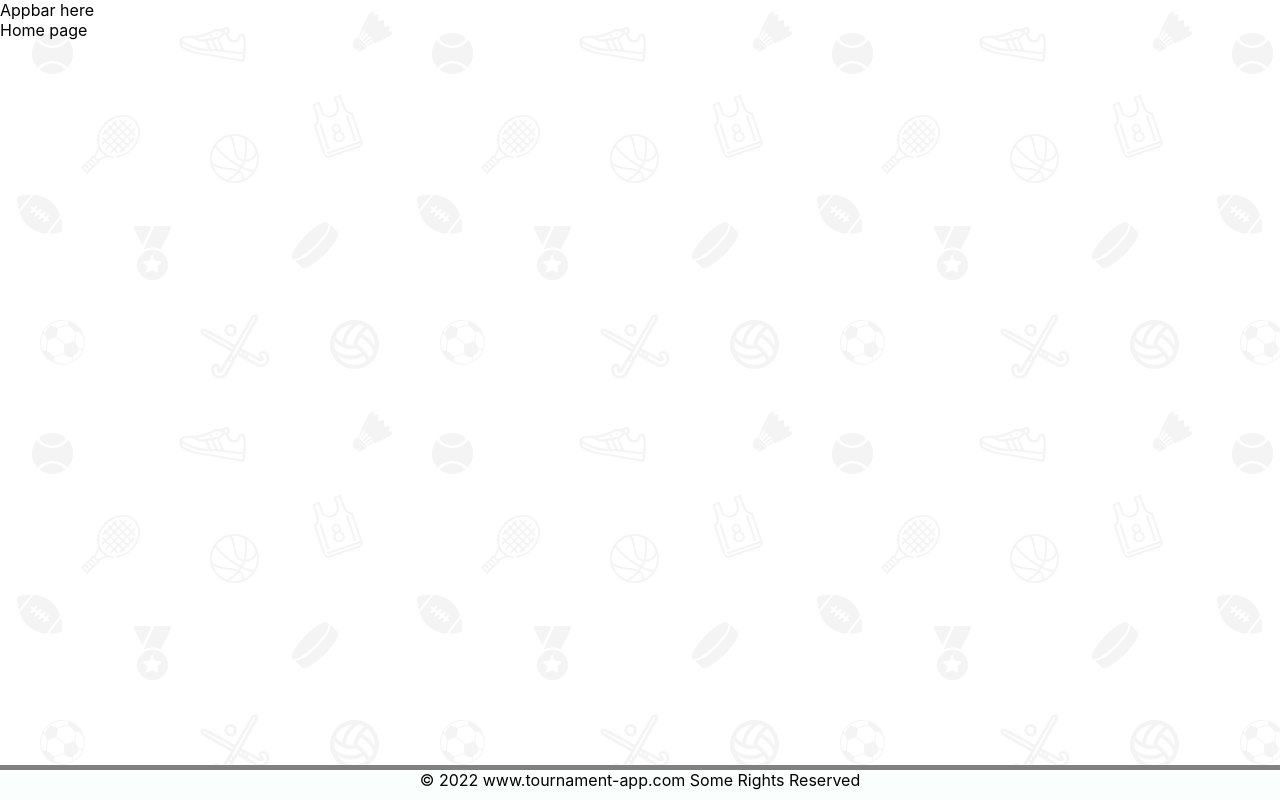
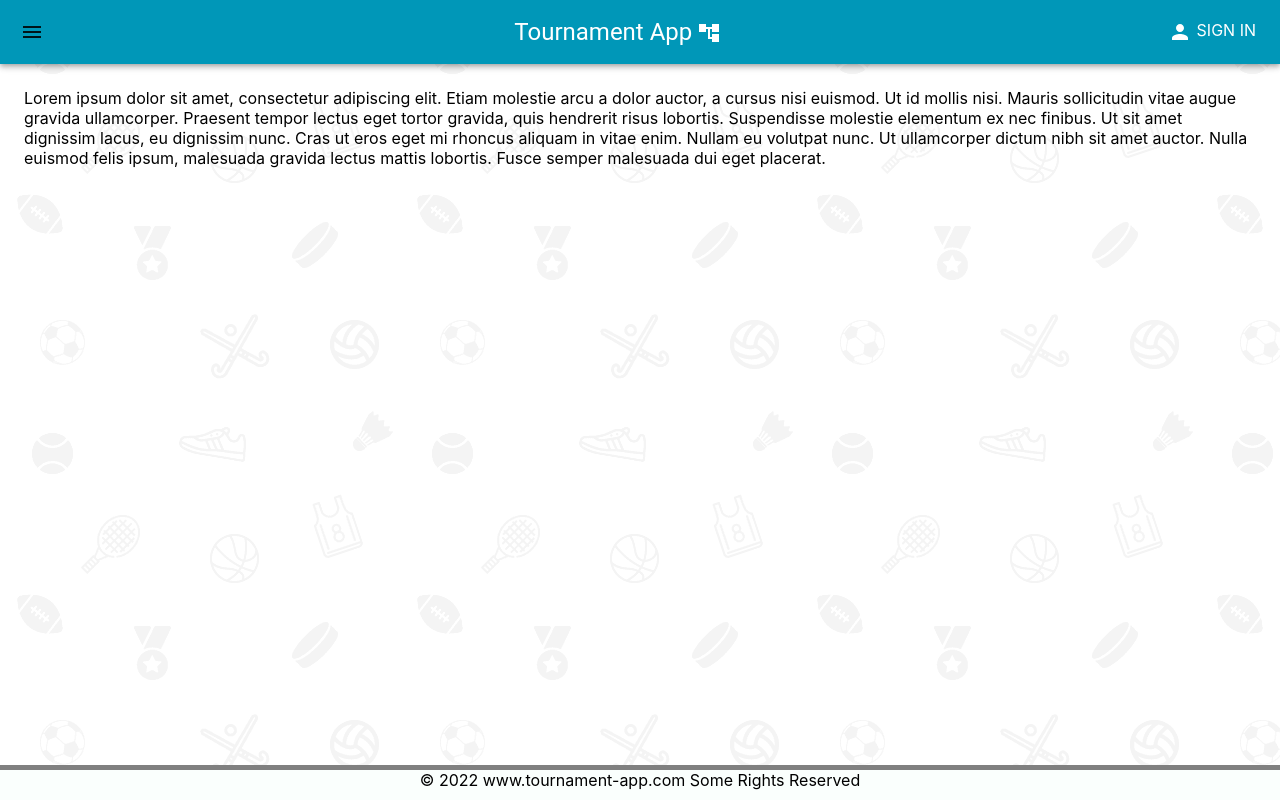
Before and after one commit to Workata/tournament-manager-frontend, a React (Create React App) app: page / in a window 1280 px wide. Built offline with nearby package versions, Linux system fonts and the light colour scheme.

Commit message:
Add sidebar and appbar

```diff
--- a/package.json
+++ b/package.json
@@ -5,6 +5,7 @@
   "dependencies": {
     "@emotion/react": "^11.8.2",
     "@emotion/styled": "^11.8.1",
+    "@mui/icons-material": "^5.5.1",
     "@mui/material": "^5.5.3",
     "@testing-library/jest-dom": "^5.16.2",
     "@testing-library/react": "^12.1.4",
@@ -20,13 +21,10 @@
     "build": "react-scripts build",
     "test": "react-scripts test",
     "eject": "react-scripts eject",
-
     "lint": "npx eslint src",
     "lint:fix": "npm run lint -- --fix",
-
     "prettier": "npx prettier src --check",
     "prettier:fix": "npm run prettier -- --write",
-
     "format": "npm run prettier:fix && npm run lint:fix"
   },
   "eslintConfig": {
--- a/src/App.js
+++ b/src/App.js
@@ -1,17 +1,42 @@
-import React from "react";
+import React, {useState} from "react";
 // * material UI
 import { Box } from "@mui/material";
-import "./css/App.css";
 import { BrowserRouter as Router, Routes, Route } from "react-router-dom";
 
 // * components
 import Appbar from "./components/Appbar";
 import Footer from "./components/Footer";
+import Sidebar from "./components/Sidebar"
+import { styled } from '@mui/material/styles';
 
 // * pages
 import Home from "./pages/Home";
 
 function App() {
+
+  const [openDrawer, setOpenDrawer] = useState(false);
+
+  const drawerWidth = 240;
+
+  const Main = styled('main', { shouldForwardProp: (prop) => prop !== 'open' })(
+    ({ theme, open }) => ({
+      flexGrow: 1,
+      padding: theme.spacing(3),
+      transition: theme.transitions.create('margin', {
+        easing: theme.transitions.easing.sharp,
+        duration: theme.transitions.duration.leavingScreen,
+      }),
+      marginLeft: `${drawerWidth}px`,
+      ...(!open && {
+        transition: theme.transitions.create('margin', {
+          easing: theme.transitions.easing.easeOut,
+          duration: theme.transitions.duration.enteringScreen,
+        }),
+        marginLeft: 0,
+      }),
+    }),
+  );
+
   return (
     <Router>
 
@@ -22,11 +47,23 @@ function App() {
           flexDirection: "column"
         }}
       >
-        <Appbar />
+        <Appbar
+          openDrawer={openDrawer}
+          setOpenDrawer={setOpenDrawer}
+          drawerWidth={drawerWidth}
+        />
 
-        <Routes>
-          <Route exact path="/" element={<Home />} />
-        </Routes>
+        <Sidebar
+          openDrawer={openDrawer}
+          setOpenDrawer={setOpenDrawer}
+          drawerWidth={drawerWidth}
+        />
+
+        <Main open={openDrawer}>
+          <Routes>
+            <Route exact path="/" element={<Home />} />
+          </Routes>
+        </Main>
 
         <Footer />
       </Box>
--- a/src/components/Appbar.js
+++ b/src/components/Appbar.js
@@ -1,8 +1,117 @@
+import React from "react";
 // * material UI
-import { Box } from "@mui/material";
+import {
+  AppBar,
+  Toolbar,
+  IconButton,
+  //  Button,
+  Typography,
+  //     IconButton,
+  Box
+} from "@mui/material";
 
-import React from "react";
+import "../css/general.css";
 
-export default function Appbar() {
-  return <Box>Appbar here</Box>;
+// * navigation
+import { Link } from "react-router-dom";
+import PropTypes from 'prop-types';
+
+// * icons
+import MenuIcon from '@mui/icons-material/Menu';
+import PersonIcon from '@mui/icons-material/Person';
+import AccountTreeIcon from '@mui/icons-material/AccountTree';
+// import ArrowBackIcon from '@mui/icons-material/ArrowBack';
+
+
+// const tokenValue = false;     // TODO change this later on
+// const currentURL = useLocation();
+
+export default function Appbar(props) {
+
+  const handleDrawerOpen = () => {
+    props.setOpenDrawer(true);
+  };
+
+  return (
+    <Box>
+      <AppBar position="static">
+        <Toolbar
+          sx={{
+            // * appbar color here
+            bgcolor: 'primary.turquoise'
+          }}
+        >
+          {/* Sidebar button */}
+          <IconButton
+            color="inherit"
+            aria-label="open drawer"
+            onClick={handleDrawerOpen}
+            edge="start"
+            sx={{ mr: 2, ...(props.openDrawer && { display: 'none' }) }}
+          >
+            <MenuIcon />
+          </IconButton>
+
+          {/* App title with a link to the home page */}
+          <Link
+            to="/"
+            className="link"
+            style={{
+              marginLeft: 'auto',
+              marginRight: 'auto',
+              display: 'flex'
+            }}
+          >
+            <Typography
+              variant="h5"
+              sx={{
+                color: 'primary.main'
+              }}
+            >
+              Tournament App
+            </Typography>
+            <AccountTreeIcon
+              sx={{
+                marginTop: '5px',
+                marginLeft: '5px',
+                color: 'primary.main',
+              }}
+            />
+          </Link>
+
+          {/* Sing in buttton */}
+          <Link
+            to="/login"
+            className="link"
+            style={{
+              display: 'flex'
+            }}
+          >
+            <PersonIcon
+              sx={{
+                marginRight: '5px',
+                color: 'primary.main',
+              }}
+            />
+            <Typography
+              variant="h7"
+              sx={{
+                color: 'primary.main'
+              }}
+            >
+              SIGN IN
+            </Typography>
+
+          </Link>
+
+        </Toolbar>
+      </AppBar>
+    </Box>
+  );
 }
+
+// TODO define correct prop types
+Appbar.propTypes = {
+  setOpenDrawer: PropTypes.any,
+  openDrawer: PropTypes.any
+}
--- /dev/null
+++ b/src/components/Sidebar.js
@@ -0,0 +1,96 @@
+import React from "react";
+import {Drawer,
+  IconButton,
+  Divider,
+  List,
+  ListItem,
+  ListItemIcon,
+  ListItemText
+} from "@mui/material";
+import { styled, useTheme } from '@mui/material/styles';
+import PropTypes from 'prop-types';
+
+import ChevronLeftIcon from '@mui/icons-material/ChevronLeft';
+import ChevronRightIcon from '@mui/icons-material/ChevronRight';
+import InboxIcon from '@mui/icons-material/MoveToInbox';
+import MailIcon from '@mui/icons-material/Mail';
+// import HomeIcon from '@mui/icons-material/Home';
+
+// * Documentation: https://mui.com/components/drawers/#persistent-drawer
+
+
+export default function Sidebar(props) {
+
+  const theme = useTheme();
+
+  const DrawerHeader = styled('div')(({ theme }) => ({
+    display: 'flex',
+    alignItems: 'center',
+    padding: theme.spacing(0, 1),
+    // necessary for content to be below app bar
+    ...theme.mixins.toolbar,
+    justifyContent: 'flex-end',
+  }));
+
+
+  const handleDrawerClose = () => {
+    props.setOpenDrawer(false);
+  };
+
+
+  return (
+    <Drawer
+      sx={{
+        width: props.drawerWidth,
+        flexShrink: 0,
+        '& .MuiDrawer-paper': {
+          width: props.drawerWidth,
+          boxSizing: 'border-box',
+        },
+      }}
+      variant="persistent"
+      anchor="left"
+      open={props.openDrawer}
+    >
+      <DrawerHeader>
+        <IconButton onClick={handleDrawerClose}>
+          {theme.direction === 'ltr' ? <ChevronLeftIcon /> : <ChevronRightIcon />}
+        </IconButton>
+      </DrawerHeader>
+
+      <Divider />
+
+      <List>
+        {['Home', 'Brackets', 'Standings', 'Participants'].map((text, index) => (
+          <ListItem button key={text}>
+            <ListItemIcon>
+              {index % 2 === 0 ? <InboxIcon /> : <MailIcon />}
+            </ListItemIcon>
+            <ListItemText primary={text} />
+          </ListItem>
+        ))}
+      </List>
+
+      <Divider />
+
+      <List>
+        {['Info'].map((text, index) => (
+          <ListItem button key={text}>
+            <ListItemIcon>
+              {index % 2 === 0 ? <InboxIcon /> : <MailIcon />}
+            </ListItemIcon>
+            <ListItemText primary={text} />
+          </ListItem>
+        ))}
+      </List>
+
+    </Drawer>
+  )
+}
+
+// TODO define correct prop types
+Sidebar.propTypes = {
+  setOpenDrawer: PropTypes.any,
+  openDrawer: PropTypes.any,
+  drawerWidth: PropTypes.any
+}
--- a/src/css/App.css
+++ /dev/null
@@ -1,38 +0,0 @@
-.App {
-  text-align: center;
-}
-
-.App-logo {
-  height: 40vmin;
-  pointer-events: none;
-}
-
-@media (prefers-reduced-motion: no-preference) {
-  .App-logo {
-    animation: App-logo-spin infinite 20s linear;
-  }
-}
-
-.App-header {
-  background-color: #282c34;
-  min-height: 100vh;
-  display: flex;
-  flex-direction: column;
-  align-items: center;
-  justify-content: center;
-  font-size: calc(10px + 2vmin);
-  color: white;
-}
-
-.App-link {
-  color: #61dafb;
-}
-
-@keyframes App-logo-spin {
-  from {
-    transform: rotate(0deg);
-  }
-  to {
-    transform: rotate(360deg);
-  }
-}
--- /dev/null
+++ b/src/css/general.css
@@ -0,0 +1,3 @@
+.link{
+    text-decoration: none;
+}
--- a/src/index.js
+++ b/src/index.js
@@ -3,9 +3,15 @@ import ReactDOM from "react-dom";
 import "./css/index.css";
 import App from "./App";
 
+// * color theme
+import mainTheme from './themes/mainTheme';
+import { ThemeProvider } from '@mui/material/styles';
+
 ReactDOM.render(
   <React.StrictMode>
-    <App />
+    <ThemeProvider theme={mainTheme}>
+      <App />
+    </ThemeProvider>
   </React.StrictMode>,
   document.getElementById("root")
 );
--- a/src/pages/Home.js
+++ b/src/pages/Home.js
@@ -4,5 +4,17 @@ import { Box } from "@mui/material";
 import React from "react";
 
 export default function Home() {
-  return <Box>Home page</Box>;
+  return (
+    <Box>
+      Lorem ipsum dolor sit amet, consectetur adipiscing elit.
+      Etiam molestie arcu a dolor auctor, a cursus nisi euismod. Ut id mollis nisi.
+      Mauris sollicitudin vitae augue gravida ullamcorper.
+      Praesent tempor lectus eget tortor gravida, quis hendrerit risus lobortis.
+      Suspendisse molestie elementum ex nec finibus. Ut sit amet dignissim lacus, eu dignissim nunc.
+      Cras ut eros eget mi rhoncus aliquam in vitae enim. Nullam eu volutpat nunc.
+      Ut ullamcorper dictum nibh sit amet auctor.
+      Nulla euismod felis ipsum, malesuada gravida lectus mattis lobortis.
+      Fusce semper malesuada dui eget placerat.
+    </Box>
+  );
 }
--- /dev/null
+++ b/src/themes/mainTheme.js
@@ -0,0 +1,17 @@
+import { createTheme } from '@mui/material/styles'
+
+// * main App theme (color palette)
+
+const mainTheme = createTheme({
+  palette: {
+    primary: {
+      main: '#ffffff',      // white
+      turquoise: '#0097b8'
+    },
+    secondary: {
+      main: '#000000'       // black
+    }
+  }
+})
+
+export default mainTheme
```
Also changed, not shown: .eslintrc.json, src/components/Footer.js (indentation only), 1 other file (tests, documents, lock files or other folders).
